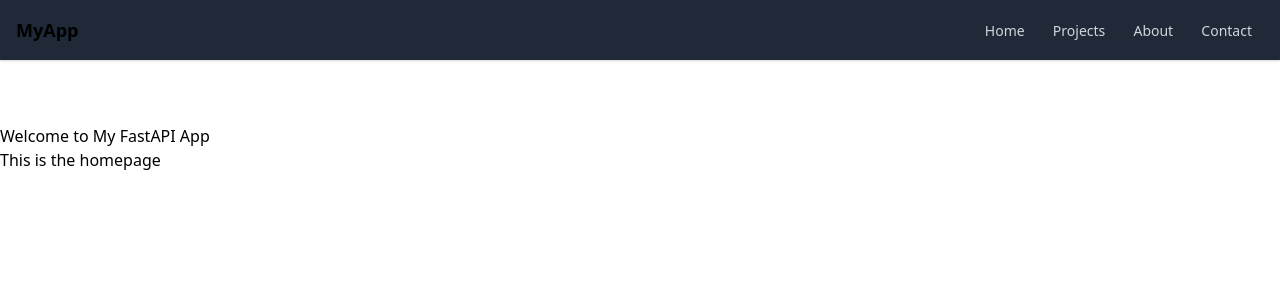
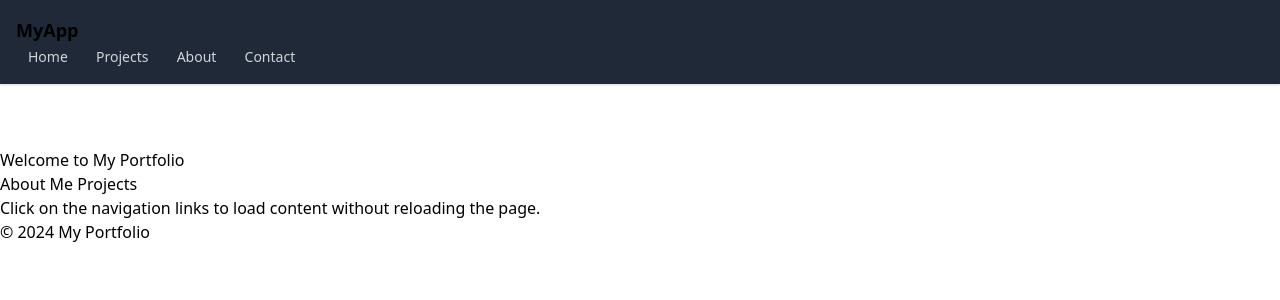
Before and after one commit to christian759/my_portfolio, a FastAPI app: page / in a window 1280 px wide. Shown: the top 300 px of the page. Run offline with FastAPI, Linux system fonts and the light colour scheme.

Commit message:
fixing previous bugs

```diff
--- a/main.py
+++ b/main.py
@@ -1,21 +1,24 @@
-from fastapi import FastAPI, Request
+from fastapi import FastAPI
 from fastapi.templating import Jinja2Templates
+from fastapi.requests import Request
+from fastapi.responses import HTMLResponse
 
 app = FastAPI()
-template = Jinja2Templates(directory="templates")
+templates = Jinja2Templates(directory="templates")
 
-@app.get("/")
-def home(request: Request):
-    return template.TemplateResponse(request=request, name = "home.html")
+# Define API endpoints
+@app.get("/", response_class=HTMLResponse)
+async def home(request: Request):
+    return templates.TemplateResponse("home.html", {"request": request})
 
-@app.get("/projects")
-def projects(request: Request):
-    return template.TemplateResponse(request=request, name = "projects.html")
+@app.get("/projects", response_class=HTMLResponse)
+async def projects(request: Request):
+    return templates.TemplateResponse("projects.html", {"request": request})
 
-@app.get("/about")
-def about(request: Request):
-    return template.TemplateResponse(request=request, name = "about.html")
+@app.get("/about", response_class=HTMLResponse)
+async def about(request: Request):
+    return templates.TemplateResponse("about.html", {"request": request})
 
-@app.get("/contact")
-def about(request: Request):
-    return template.TemplateResponse(request=request, name = "contact.html")
+@app.get("/contact", response_class=HTMLResponse)
+async def contact(request: Request):
+    return templates.TemplateResponse("contact.html", {"request": request})
--- a/templates/about.html
+++ b/templates/about.html
@@ -1,7 +1,7 @@
 <!-- templates/home.html -->
 {% extends "base.html" %}
 
-{% block title %}CEO1-about{% endblock %}
+{% block title %}CEO1-project{% endblock %}
 
 {% block content %}
     <h1 class="">Welcome to My FastAPI App</h1>
--- a/templates/base.html
+++ b/templates/base.html
@@ -6,12 +6,13 @@
         <link href=
               "https://unpkg.com/tailwindcss@^1.0/dist/tailwind.min.css"
                         rel="stylesheet">
+        <script src="https://unpkg.com/htmx.org"></script>
     </head>
     <body class="">
 
         <!-- Navigation Bar -->
         <nav class="bg-gray-800 shadow p-4 w-full top-0 ">
-            <div class="container mx-auto flex flex-nowrap justify-between items-center">
+            <div class="container mx-auto justify-between items-center">
                 <a href="/" class="text-black text-lg font-semibold">MyApp</a>
                 <div>
                     <a href="/" class="text-gray-300 hover:bg-gray-700 hover:text-white px-3 py-2 rounded-md text-sm font-medium">Home</a>
--- a/templates/home.html
+++ b/templates/home.html
@@ -4,6 +4,19 @@
 {% block title %}CEO1 portfolio{% endblock %}
 
 {% block content %}
-    <h1 class="">Welcome to My FastAPI App</h1>
-    <p class="">This is the homepage</p>
+    <header>
+        <h1>Welcome to My Portfolio</h1>
+        <nav>
+            <a href="#about" hx-get="about.html" hx-target="#content" hx-trigger="click">About Me</a>
+            <a href="#projects" hx-get="projects.html" hx-target="#content" hx-trigger="click">Projects</a>
+        </nav>
+    </header>
+
+    <main id="content">
+        <p>Click on the navigation links to load content without reloading the page.</p>
+    </main>
+
+    <footer>
+        <p>&copy; 2024 My Portfolio</p>
+    </footer>
 {% endblock %}
```
Also changed, not shown: templates/contact.html (deleted, +0 -11 lines).
